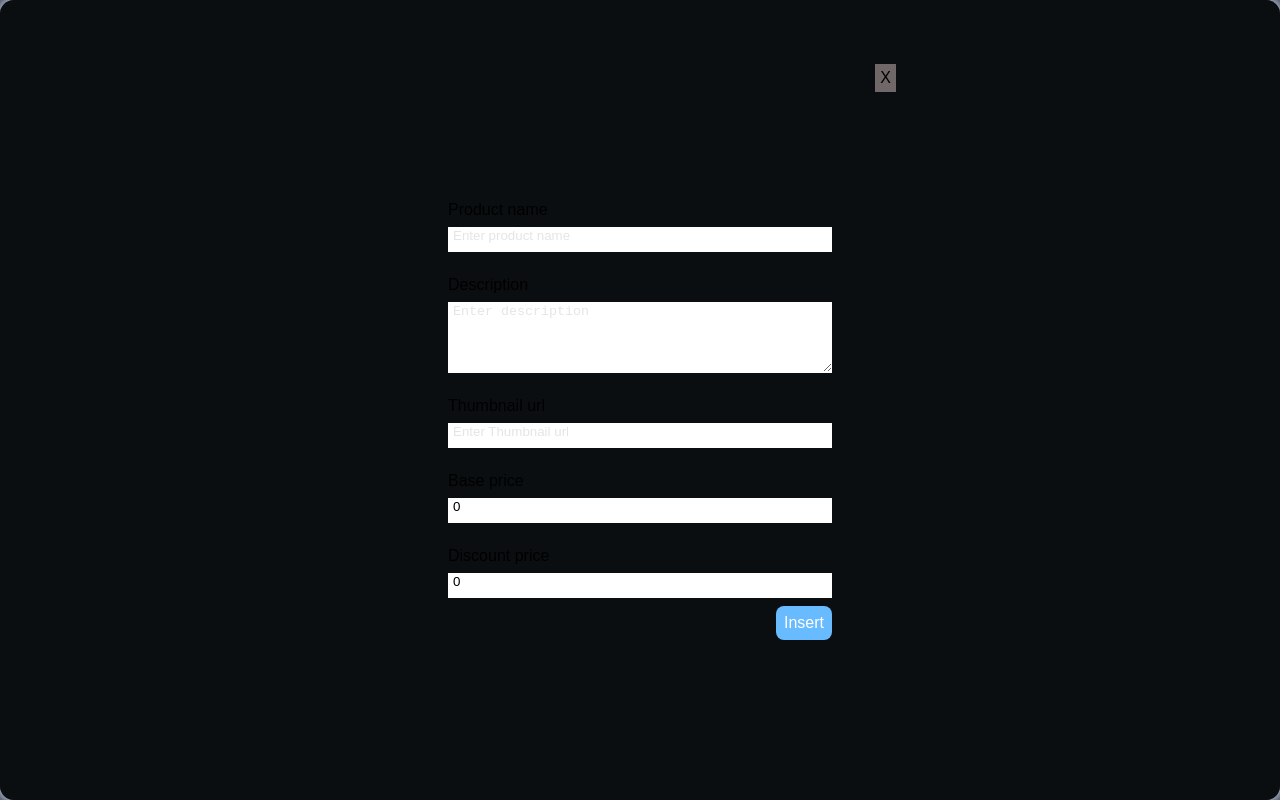
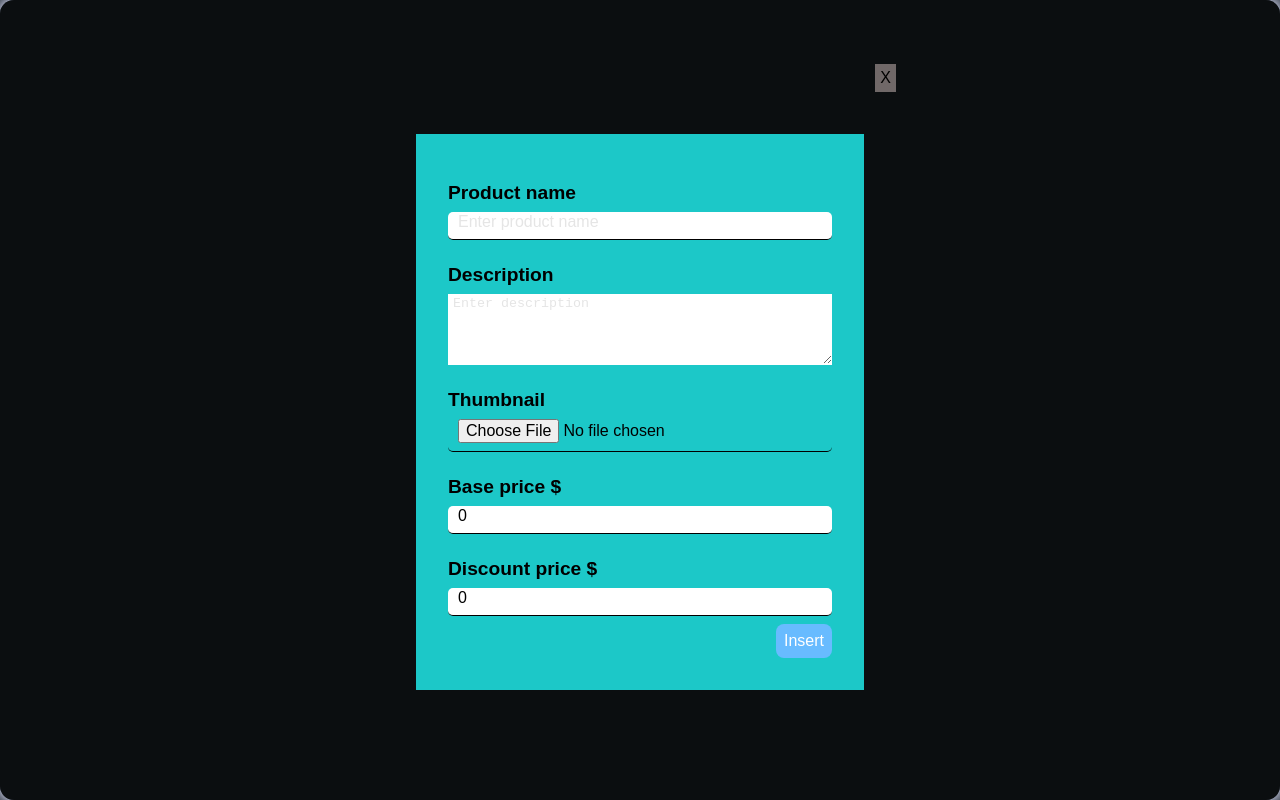
Before and after one commit to NgoTTrong/Admin-Ecom, a Next.js app: page /components/InsertForm/InsertForm in a window 1280 px wide. Built offline with nearby package versions, Linux system fonts and the light colour scheme.

Commit message:
css insert form and upload thumbnail

```diff
--- a/pages/components/AdminPage/AdminPage.css
+++ b/pages/components/AdminPage/AdminPage.css
@@ -4,6 +4,8 @@
 }
 .admin-page .side-bar{
      flex:1;
+     border-right: 1px solid #fff;
+     box-shadow: #fff;
 }
 .admin-page .side-bar p{
      font-size: 1.3rem;
@@ -16,6 +18,7 @@
 .admin-page .side-bar p:hover{
      transform: scale(1.05);
      opacity: 0.8;
+     cursor: pointer;
 }
 .admin-page .main-container{
      flex:6;
--- a/pages/components/InsertForm/InsertForm.css
+++ b/pages/components/InsertForm/InsertForm.css
@@ -25,6 +25,7 @@
      transform: scale(1.1);
      background-color: rgb(201, 193, 193);
      color: rgb(61, 57, 57);
+     cursor: pointer;
 }
 .insert-data-form {
      display: flex;
@@ -32,19 +33,27 @@
      flex-direction: column;
      margin-top: 1.5rem;
      font-weight: 500;
-     font-size: 1rem;
+     font-size: 1.2rem;
+     background-color: rgb(28, 200, 200);
+     padding: 2rem;
 }
+
 .insert-data-form label {
      margin-top: 1rem;
-   }
+     color: black;
+     font-weight: 600;
+     font-size: 1.2rem;
+}
 .insert-data-form input {
      border: none;
-     border-bottom: 1px solid rgb(255, 255, 255);
+     border-bottom: 1px solid rgb(0, 0, 0);
+     border-radius: 5px;
      width: 30vw;
      padding-bottom: 0.5rem;
      outline: none;
      color: black;
-     padding-left: 5px;
+     padding-left: 10px;
+     font-size: 1rem;
 }
 .insert-data-form textarea {
      border: none;
@@ -64,8 +73,13 @@
      border: none;
      font-size: 1rem;
      border-radius: 8px;
+     animation: ease-in-out all 0.5s;
    }
-
+   .insert-data-form button:hover{
+     transform: scale(1.1);
+     color: black;
+     cursor: pointer;
+   }
 .insert-data-form .errorMsg {
      max-width: 100%;
      font-size:0.75rem;
--- a/pages/components/InsertForm/InsertForm.js
+++ b/pages/components/InsertForm/InsertForm.js
@@ -2,8 +2,10 @@ import { useFormik } from "formik";
 import * as Yup from "yup";
 import axios from "axios";
 import { useRouter } from 'next/router'
+import { useState } from 'react'
 
 const InsertForm = ({setEnableForm}) => {
+     const [fileUpload,setFileUpload] = useState(null)
      const router = useRouter()
   const formik = useFormik({
     initialValues: {
@@ -18,7 +20,7 @@ const InsertForm = ({setEnableForm}) => {
         .required("Required")
         .min(4, "Must be 4 characters or more"),
       description: Yup.string(),
-      thumbnailurl: Yup.string().required("Required"),
+      thumbnailurl: Yup.mixed(),
       baseprice: Yup.number().required("Required"),
       discountprice: Yup.mixed().test(
         "isSmaller",
@@ -31,7 +33,17 @@ const InsertForm = ({setEnableForm}) => {
     }),
     onSubmit: async (values) => {
           try{
-               await axios.post(process.env.NEXT_PUBLIC_HOST+"/product/insert",{productInfo: values})
+               console.log(values);
+               console.log(fileUpload)
+               const {thumbnailurl,...rest} = values
+               const formData = new FormData();
+               formData.append("file", fileUpload);
+               formData.append("productInfo",JSON.stringify(rest))
+               await axios.post(process.env.NEXT_PUBLIC_HOST+"/product/insert",formData,{
+                    headers: {
+                      'Content-Type': 'multipart/form-data'
+                    }
+                })
                window.alert("Insert product successful");
                router.reload(window.location.pathname)
           } catch(e) {
@@ -71,19 +83,24 @@ const InsertForm = ({setEnableForm}) => {
         {formik.errors.description && (
           <p className="errorMsg"> {formik.errors.description} </p>
         )}
-        <label> Thumbnail url </label>
+        <label> Thumbnail </label>
+        {
+          fileUpload && <p>{fileUpload.name}</p>
+        }
         <input
-          type="text"
+          type="file"
           id="thumbnailurl"
           name="thumbnailurl"
+          accept="image/*"
           value={formik.values.thumbnailurl}
-          onChange={formik.handleChange}
-          placeholder="Enter Thumbnail url"
+          onChange={event=>{
+               setFileUpload(event.target.files[0])
+          }}
         />
         {formik.errors.thumbnailurl && (
           <p className="errorMsg"> {formik.errors.thumbnailurl} </p>
         )}
-        <label> Base price </label>
+        <label> Base price $ </label>
         <input
           type="text"
           id="baseprice"
@@ -95,14 +112,14 @@ const InsertForm = ({setEnableForm}) => {
         {formik.errors.baseprice && (
           <p className="errorMsg"> {formik.errors.baseprice} </p>
         )}
-        <label> Discount price </label>
+        <label> Discount price $ </label>
         <input
           type="text"
           id="discountprice"
           name="discountprice"
           value={formik.values.discountprice}
           onChange={formik.handleChange}
-          placeholder="Enter your phone numbers"
+          placeholder="Enter discount price"
         />
         {formik.errors.discountprice && (
           <p className="errorMsg"> {formik.errors.discountprice} </p>
--- a/pages/components/Order/Order.css
+++ b/pages/components/Order/Order.css
@@ -1,8 +1,9 @@
 .order-container *{
      color: white;
 }
-.order-container p{
+.order-container .title{
      font-weight: 500;
+     font-size: 2rem;
 }
 
 .order-container .delete-btn{
@@ -13,4 +14,5 @@
 .order-container .delete-btn:hover{
      transform: scale(1.4);
      opacity: 0.8;
+     cursor: pointer;
 }
--- a/pages/components/Order/Order.js
+++ b/pages/components/Order/Order.js
@@ -36,7 +36,7 @@ const Order = () => {
         ]
      return (
           <div className="order-container">
-               <p>Order management</p>
+               <p className="title">Order management</p>
                <DataGrid
                     rows={orders}
                     columns={columns}
--- a/pages/components/Product/Product.css
+++ b/pages/components/Product/Product.css
@@ -1,8 +1,9 @@
 .product-container *{
      color: white;
 }
-.product-container p{
+.product-container .title{
      font-weight: 500;
+     font-size: 2rem;
 }
 .product-container .insert-btn{
      height: 3rem;
@@ -16,6 +17,7 @@
      background-color: rgb(197, 186, 186);
      color: #6a5f5f;
      transform: scale(1.05);
+     cursor: pointer;
 }
 .product-container .delete-btn{
      transform: scale(1.3);
@@ -25,4 +27,5 @@
 .product-container .delete-btn:hover{
      transform: scale(1.4);
      opacity: 0.8;
+     cursor: pointer;
 }
--- a/pages/components/Product/Product.js
+++ b/pages/components/Product/Product.js
@@ -42,7 +42,7 @@ const Product = () => {
         ]
      return (
           <div className="product-container">
-               <p>Product management</p>
+               <p className="title">Product management</p>
                <button className="insert-btn" onClick={(e)=>{
                     e.preventDefault();
                     setEnableForm(true);
```
